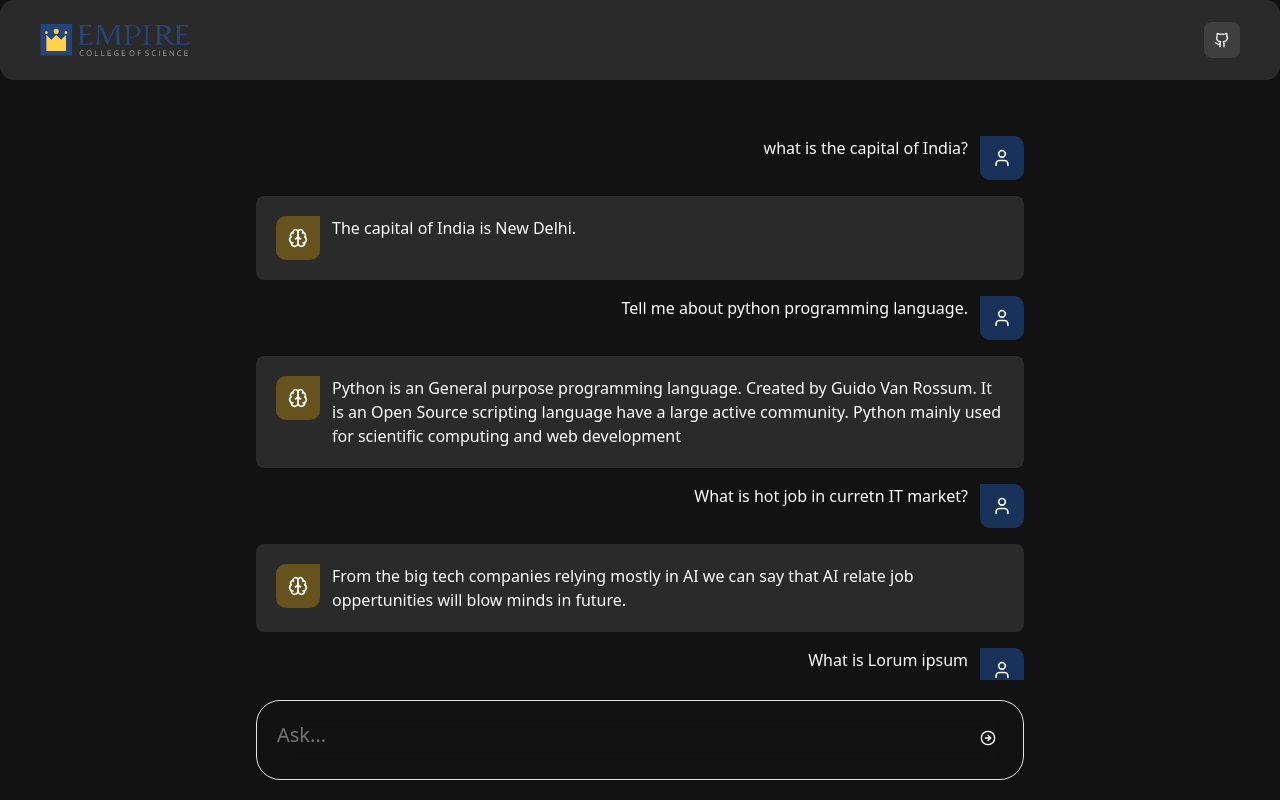
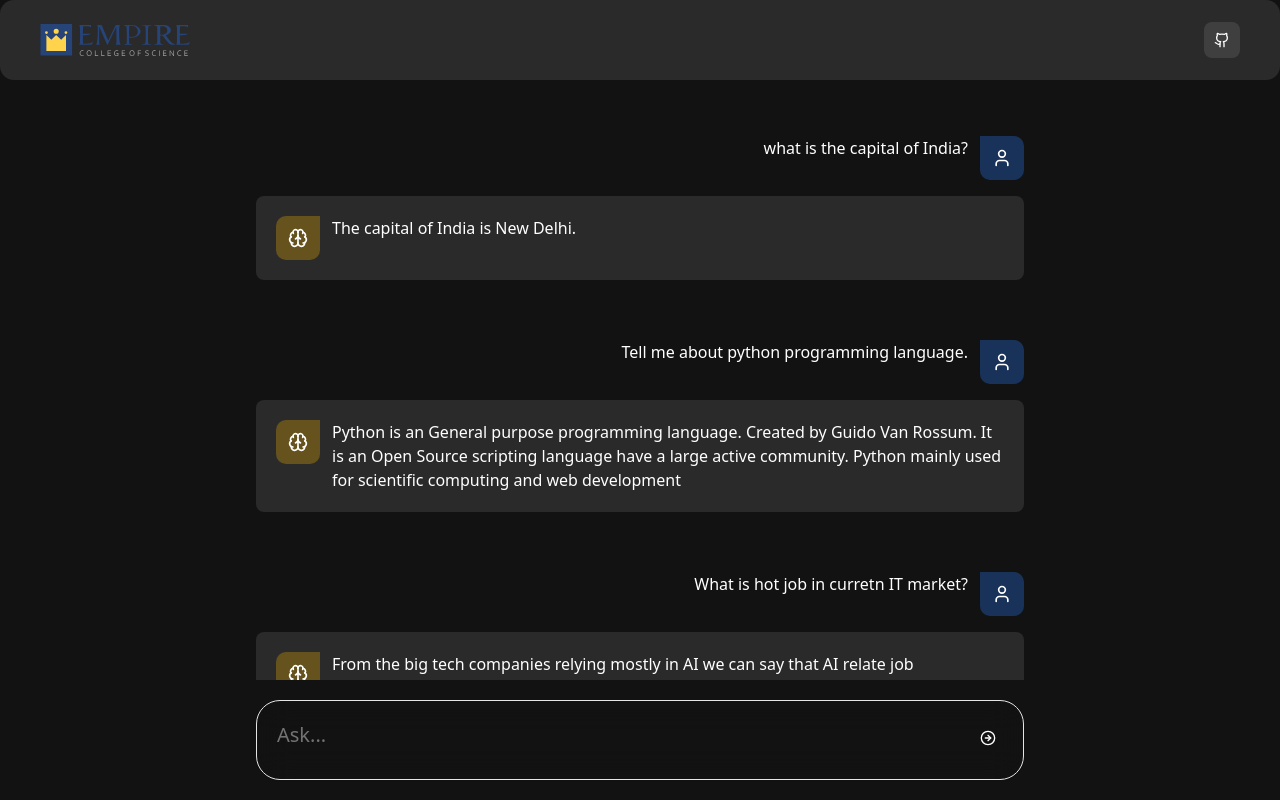
Before and after one commit to adnaen/rag-chatbot, a Next.js app: page / in a window 1280 px wide. Both pictures are taken after typing "Sample" into the empty fields and a click on the button 924 px from the left and 486 px from the top of the page. Built offline with nearby package versions, Linux system fonts and the light colour scheme.

Commit message:
update readme

```diff
--- a/app/(home)/page.tsx
+++ b/app/(home)/page.tsx
@@ -12,7 +12,6 @@ export default function Home() {
   return (
     <div className="w-full h-screen">
       {!hasInteracted ? (
-
         <div className="flex w-full h-full justify-center items-center flex-col">
           <LandingChatLayout onSubmit={onSubmit} />
         </div>
--- a/components/shared/ChatInterface.tsx
+++ b/components/shared/ChatInterface.tsx
@@ -22,7 +22,7 @@ const ChatInterface = () => {
 	return (
 		<div>
 			{demoData.map((each) => (
-				<div>
+				<div className="mb-15">
 					<div className="flex justify-end mb-4 items-start gap-3">
 						<h1>{each.user}</h1>
 						<div className="rounded-tl-0 rounded-b-lg rounded-tr-lg bg-blue-500/30 p-3 text-white">
```
Also changed, not shown: 1 other file (tests, documents, lock files or other folders).
